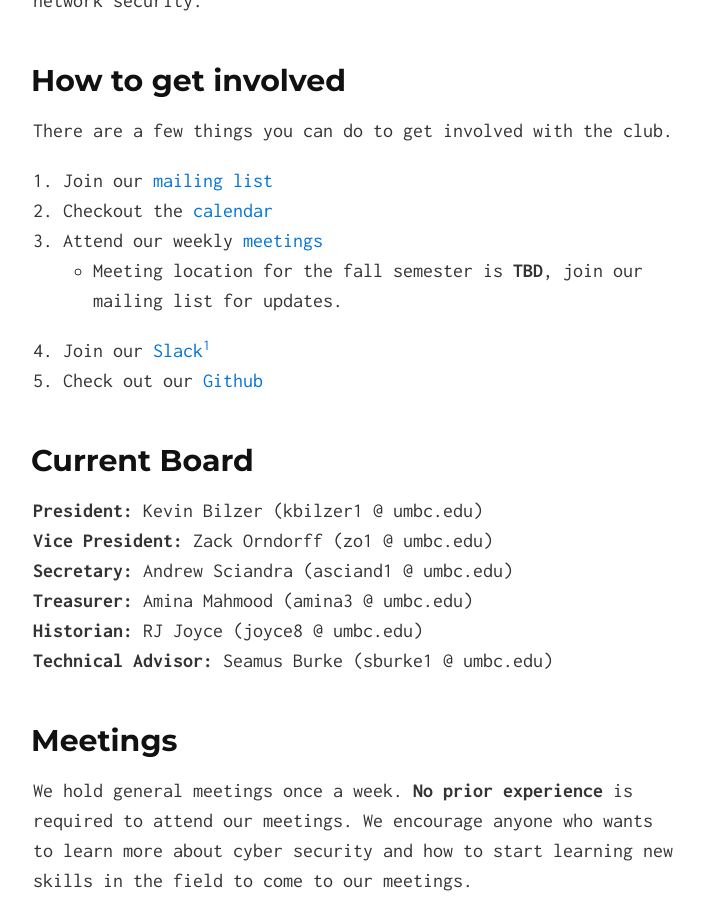
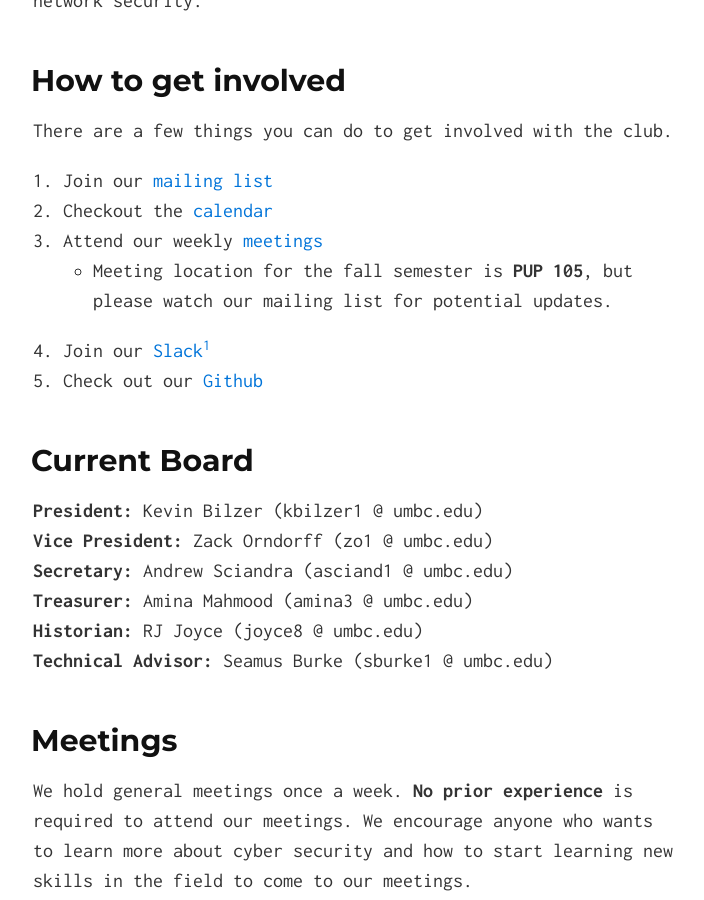
Before and after one commit to UMBCCyberDawgs/umbccyberdawgs.github.io, a Jekyll site: the page built from index.md, in a window 1280 px wide and 900 px high, scrolled down 344 px. Shown: the whole window, without its empty margins (287-991 px from the left). Built offline with Jekyll 4.4.1, drawn with Linux system fonts in a browser that asks for light colours; our own code applies the rules of GitHub Pages for plain Markdown files.

Commit message:
Add fall meeting location

```diff
--- a/index.md
+++ b/index.md
@@ -14,8 +14,8 @@ There are a few things you can do to get involved with the club.
 1. Join our [mailing list](#mailinglist)
 2. Checkout the [calendar](#calendar)
 3. Attend our weekly [meetings](#meetings)
-    * Meeting location for the fall semester is **TBD**, join our mailing list
-    for updates.
+    * Meeting location for the fall semester is **PUP 105**, but please watch
+    our mailing list for potential updates.
 4. Join our [Slack](https://umbccd.slack.com)[^1]
 5. Check out our [Github](https://github.com/UMBCCyberDawgs)
 
```
